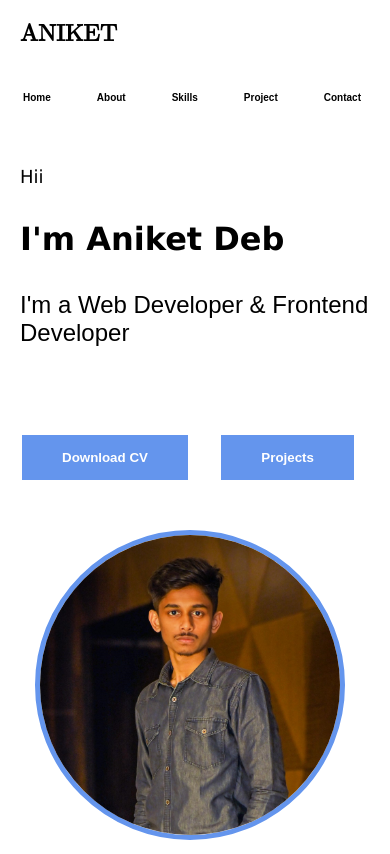
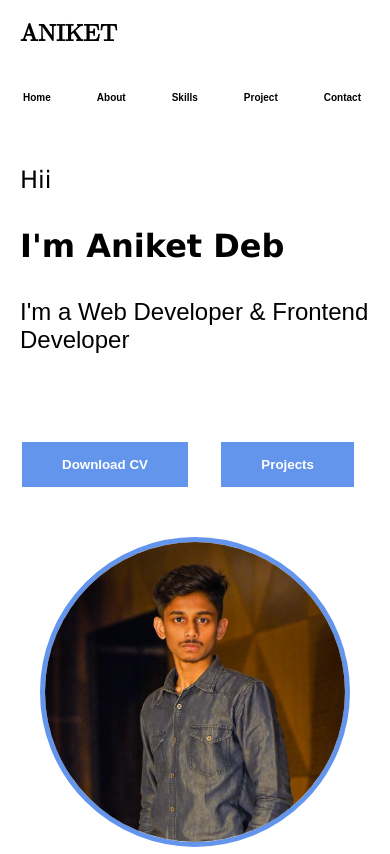
Before and after one commit to Aniket-Webdev/2nd-Portfolio, a plain HTML site: page index.html in a window 390 px wide. Shown: the top 854 px of the page. Drawn offline with nearby package versions, Linux system fonts and the light colour scheme.

Commit message:
modified css

```diff
--- a/style.css
+++ b/style.css
@@ -476,7 +476,7 @@ section{
     padding-top: 20px;
  }
  .info-containt h2{
-    font-size: large;
+    font-size: x-large;
  }
  .info-containt h1{
     font-size: xx-large;
@@ -510,6 +510,9 @@ section{
 .image-photo{
     justify-self: center;
 }
+.main-containt img {
+    margin-right: 0px;
+}
 .about-col-1 img{
     display: none;
 }
@@ -522,6 +525,7 @@ section{
     display: contents;
 }
 .about-col-2{
+    margin-right: 10px;
     margin-left: 10px;
     flex-basis: 0%;
 }
```
